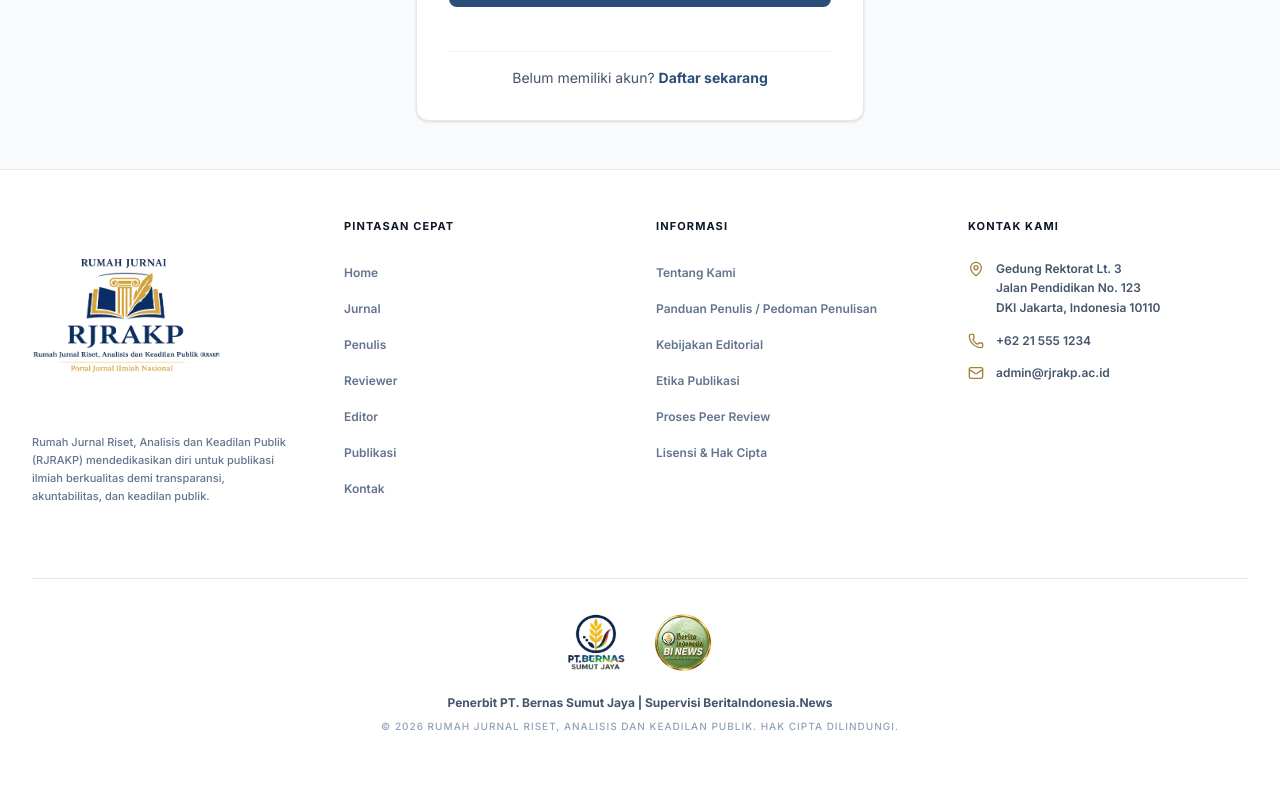
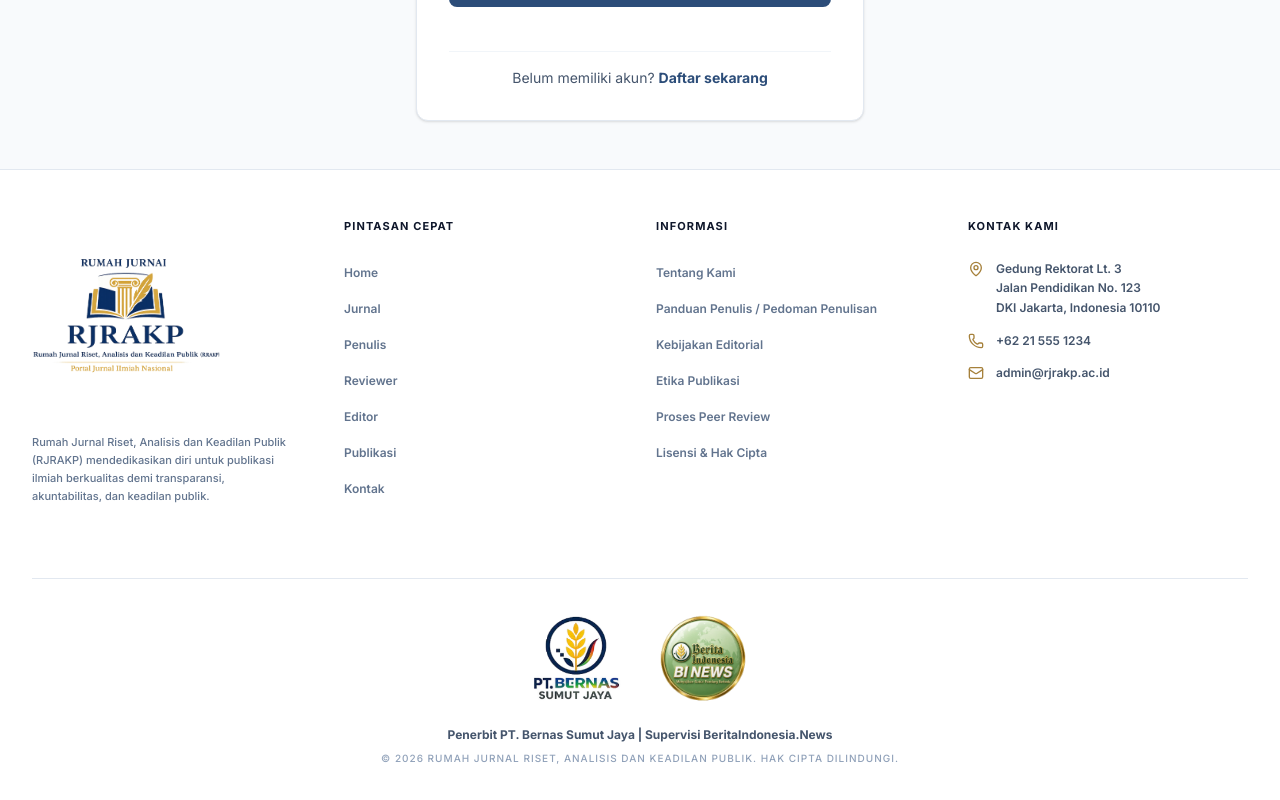
Before and after one commit to detaksumut/RJRAKP, a React (Vite) app: page /login in a window 1280 px wide. Shown: the part 575-1375 px from the top of the page. Built offline with nearby package versions, Linux system fonts and the light colour scheme; no server answers.

Commit message:
Enlarge publisher logos in footer

```diff
--- a/src/components/Footer.tsx
+++ b/src/components/Footer.tsx
@@ -77,12 +77,12 @@ export default function Footer() {
         </div>
 
         <div className="mt-12 pt-8 border-t border-academic-200 text-center shrink-0">
-          <div className="flex justify-center items-center gap-6 mb-4">
+          <div className="flex justify-center items-center gap-8 mb-4">
             <div className="flex flex-col items-center">
-              <img src="/logo-bernas.png.png" alt="PT. Bernas Sumut Jaya" className="h-14 md:h-16 w-auto object-contain mb-1" />
+              <img src="/logo-bernas.png.png" alt="PT. Bernas Sumut Jaya" className="h-20 md:h-24 w-auto object-contain mb-1" />
             </div>
             <div className="flex flex-col items-center">
-              <img src="/logo-binews.png.png" alt="BeritaIndonesia.News" className="h-14 md:h-16 w-auto object-contain mb-1" />
+              <img src="/logo-binews.png.png" alt="BeritaIndonesia.News" className="h-20 md:h-24 w-auto object-contain mb-1" />
             </div>
           </div>
           <p className="text-xs font-bold text-academic-600 mb-2">
```
